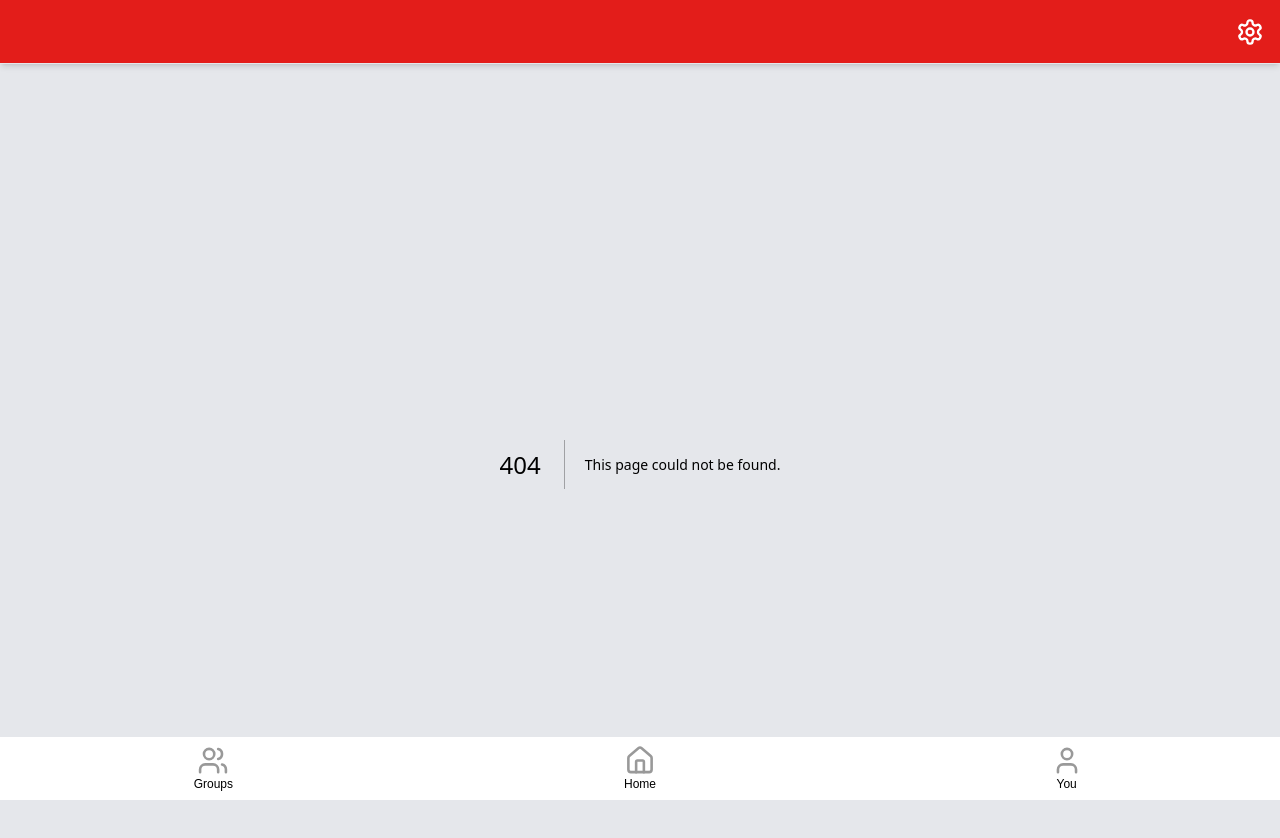
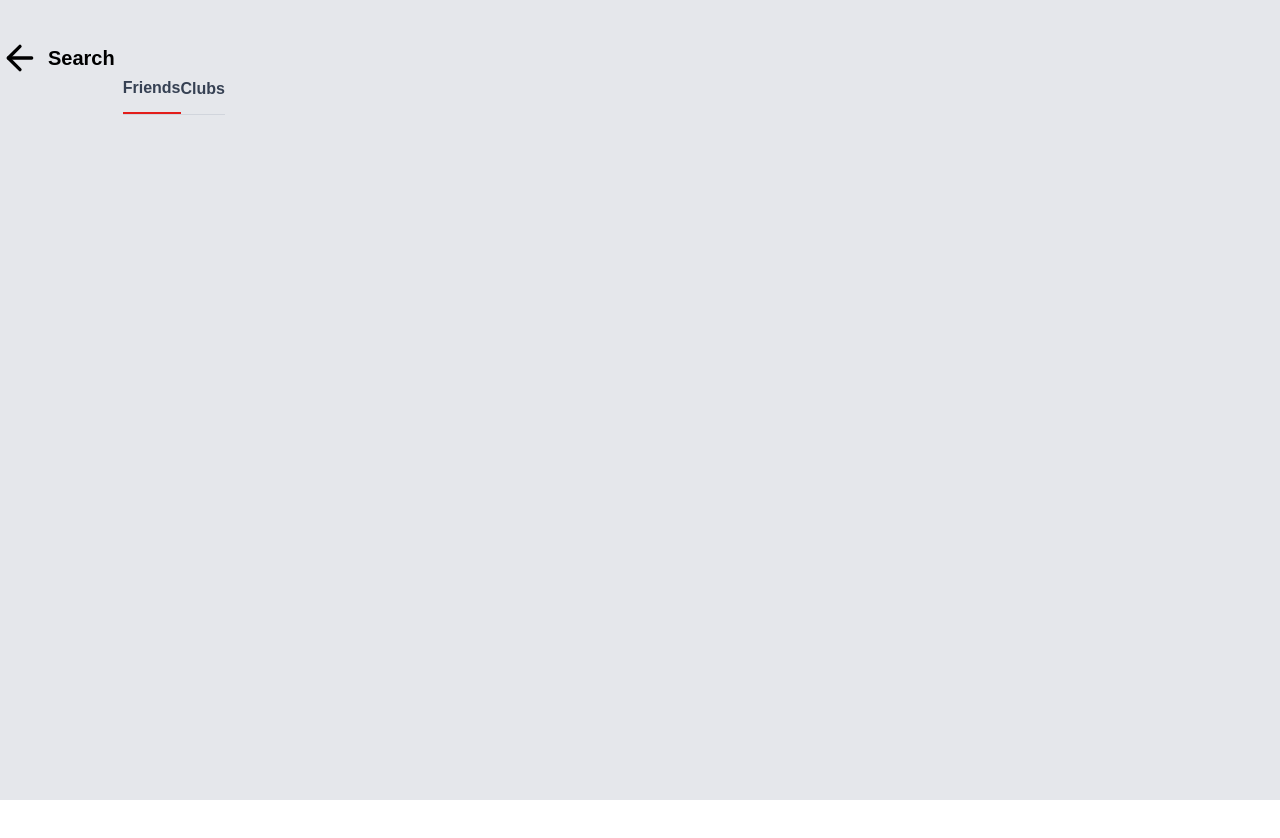
Before and after one commit to elz-ming/pru-mdrt, a Next.js app: page /search in a window 1280 px wide. Before the commit this address had no page. Shown: the top 838 px of the page. After the commit the page ends 800 px from the top, so only its background shows below. Built offline with nearby package versions, Linux system fonts and the light colour scheme.

Commit message:
create subtabs

```diff
--- a/package.json
+++ b/package.json
@@ -14,6 +14,7 @@
     "@supabase/supabase-js": "^2.49.8",
     "@telegram-apps/sdk-react": "^3.2.4",
     "@twa-dev/types": "^8.0.2",
+    "clsx": "^2.1.1",
     "cohere-ai": "^7.17.1",
     "date-fns": "^4.1.0",
     "dotenv": "^16.5.0",
--- a/src/app/components/HeaderBar.tsx
+++ b/src/app/components/HeaderBar.tsx
@@ -1,7 +1,7 @@
 "use client";
 
 import { useRouter } from "next/navigation";
-import { Settings } from "lucide-react";
+import { Settings, Search } from "lucide-react";
 
 export default function HeaderBar({ title }: { title: string }) {
   const router = useRouter();
@@ -9,9 +9,14 @@ export default function HeaderBar({ title }: { title: string }) {
   return (
     <header className="fixed top-0 left-0 w-full h-16 z-50 flex justify-between items-center px-4 py-3 border-b border-gray-200 bg-[#e31d1a] text-white shadow-md">
       <h1 className="text-2xl font-semibold">{title}</h1>
-      <button onClick={() => router.push("/settings")}>
-        <Settings size={28} />
-      </button>
+      <div className="flex items-center gap-4">
+        <button onClick={() => router.push("/search")}>
+          <Search size={26} />
+        </button>
+        <button onClick={() => router.push("/settings")}>
+          <Settings size={28} />
+        </button>
+      </div>
     </header>
   );
 }
--- /dev/null
+++ b/src/app/components/SubHeaderTabs.tsx
@@ -0,0 +1,35 @@
+"use client";
+
+import clsx from "clsx";
+
+interface TabOption {
+  label: string;
+  value: string;
+}
+
+export default function SubHeaderTabs({
+  tabs,
+  activeTab,
+  setActiveTab,
+}: {
+  tabs: TabOption[];
+  activeTab: string;
+  setActiveTab: (val: string) => void;
+}) {
+  return (
+    <div className="flex justify-around border-b border-gray-300 mt-16">
+      {tabs.map((tab) => (
+        <button
+          key={tab.value}
+          className={clsx(
+            "py-3 font-semibold text-gray-700",
+            activeTab === tab.value && "text-black border-b-2 border-[#e31d1a]"
+          )}
+          onClick={() => setActiveTab(tab.value)}
+        >
+          {tab.label}
+        </button>
+      ))}
+    </div>
+  );
+}
--- a/src/app/layout.tsx
+++ b/src/app/layout.tsx
@@ -11,7 +11,8 @@ export default function RootLayout({
   children: React.ReactNode;
 }>) {
   const pathname = usePathname();
-  const showLayout = !pathname.startsWith("/settings");
+  const excludedPaths = ["/settings", "/search"];
+  const showLayout = !excludedPaths.some((path) => pathname.startsWith(path));
 
   const getTitle = () => {
     if (pathname === "/") return "Home";
--- a/src/app/page.tsx
+++ b/src/app/page.tsx
@@ -14,45 +14,47 @@ function HomePage() {
   const [error, setError] = useState<string | null>(null);
   const [isLoading, setIsLoading] = useState<boolean>(true);
   const [showIntro, setShowIntro] = useState(false);
-  const launchParams = useLaunchParams();
+  // const launchParams = useLaunchParams();
 
-  useEffect(() => {
-    const initialize = async () => {
-      try {
-        if (launchParams) {
-          try {
-            const encodedGroupId =
-              launchParams.tgWebAppStartParam ??
-              launchParams?.tgWebAppData?.start_param ??
-              launchParams?.startapp ??
-              null;
+  localStorage.setItem("encoded_id", "NjYzODczODU0MA==");
 
-            const decodedGroupId = atob(encodedGroupId as string);
-            console.log("Decoded Group ID:", decodedGroupId);
+  // useEffect(() => {
+  //   const initialize = async () => {
+  //     try {
+  //       if (launchParams) {
+  //         try {
+  //           const encodedGroupId =
+  //             launchParams.tgWebAppStartParam ??
+  //             launchParams?.tgWebAppData?.start_param ??
+  //             launchParams?.startapp ??
+  //             null;
 
-            setGroupId(decodedGroupId);
+  //           const decodedGroupId = atob(encodedGroupId as string);
+  //           console.log("Decoded Group ID:", decodedGroupId);
 
-            if (typeof encodedGroupId === "string") {
-              localStorage.setItem("encoded_id", encodedGroupId as string);
-            }
-          } catch (error) {
-            console.error("Error decoding group ID:", error);
-            setError("Invalid group ID format");
-          }
-        } else {
-          console.log("No launchParams available");
-          setError(`launchParams: ${JSON.stringify(launchParams)}`);
-        }
-      } catch (error) {
-        console.error("Error in initializeComponent:", error);
-        setError("An error occurred while initializing the component");
-      } finally {
-        setIsLoading(false);
-      }
-    };
+  //           setGroupId(decodedGroupId);
 
-    initialize();
-  }, [launchParams]);
+  //           if (typeof encodedGroupId === "string") {
+  //             localStorage.setItem("encoded_id", encodedGroupId as string);
+  //           }
+  //         } catch (error) {
+  //           console.error("Error decoding group ID:", error);
+  //           setError("Invalid group ID format");
+  //         }
+  //       } else {
+  //         console.log("No launchParams available");
+  //         setError(`launchParams: ${JSON.stringify(launchParams)}`);
+  //       }
+  //     } catch (error) {
+  //       console.error("Error in initializeComponent:", error);
+  //       setError("An error occurred while initializing the component");
+  //     } finally {
+  //       setIsLoading(false);
+  //     }
+  //   };
+
+  //   initialize();
+  // }, [launchParams]);
 
   useEffect(() => {
     const hasSeenIntro = localStorage.getItem("hasSeenIntro");
@@ -63,11 +65,11 @@ function HomePage() {
     }
   }, []);
 
-  if (isLoading) return <div className="p-4">Loading MDRT App...</div>;
+  // if (isLoading) return <div className="p-4">Loading MDRT App...</div>;
 
-  if (error) return <div className="p-4 text-red-500">{error}</div>;
+  // if (error) return <div className="p-4 text-red-500">{error}</div>;
 
-  if (!groupId) return <div className="p-4">No valid group ID found.</div>;
+  // if (!groupId) return <div className="p-4">No valid group ID found.</div>;
 
   if (showIntro) {
     return <LottieIntro onFinish={() => setShowIntro(false)} />;
--- /dev/null
+++ b/src/app/search/page.tsx
@@ -0,0 +1,41 @@
+"use client";
+
+import { useState } from "react";
+import { useRouter } from "next/navigation";
+import { ArrowLeft } from "lucide-react"; // or any icon you prefer
+import SubHeaderTabs from "@/app/components/SubHeaderTabs";
+import SearchFriends from "./subcomponents/SearchFriends";
+import SearchClubs from "./subcomponents/SearchClubs";
+
+export default function SearchPage() {
+  const router = useRouter();
+  const [activeTab, setActiveTab] = useState("friends");
+
+  const tabs = [
+    { label: "Friends", value: "friends" },
+    { label: "Clubs", value: "clubs" },
+  ];
+
+  return (
+    <>
+      {/* Custom header with back button */}
+      <header className="flex items-center gap-2 mb-4">
+        <button onClick={() => router.back()}>
+          <ArrowLeft size={40} />
+        </button>
+        <h1 className="text-xl font-bold">Search</h1>
+        <SubHeaderTabs
+          tabs={tabs}
+          activeTab={activeTab}
+          setActiveTab={setActiveTab}
+        />
+      </header>
+      <main>
+        <div className="px-4 py-2">
+          {activeTab === "friends" && <SearchFriends />}
+          {activeTab === "clubs" && <SearchClubs />}
+        </div>
+      </main>
+    </>
+  );
+}
--- /dev/null
+++ b/src/app/search/subcomponents/SearchClubs.tsx
@@ -0,0 +1,3 @@
+export default function SearchClubs() {
+  return <></>;
+}
--- /dev/null
+++ b/src/app/search/subcomponents/SearchFriends.tsx
@@ -0,0 +1,3 @@
+export default function SearchFriends() {
+  return <></>;
+}
--- a/src/app/settings/layout.tsx
+++ /dev/null
@@ -1,11 +0,0 @@
-"use client";
-
-import { ReactNode } from "react";
-
-export default function SettingsLayout({ children }: { children: ReactNode }) {
-  return (
-    <html lang="en">
-      <body className="min-h-screen bg-white p-4 antialiased">{children}</body>
-    </html>
-  );
-}
--- a/src/app/settings/page.tsx
+++ b/src/app/settings/page.tsx
@@ -7,7 +7,7 @@ export default function SettingsPage() {
   const router = useRouter();
 
   return (
-    <div>
+    <>
       {/* Custom header with back button */}
       <header className="flex items-center gap-2 mb-4">
         <button onClick={() => router.back()}>
@@ -15,11 +15,16 @@ export default function SettingsPage() {
         </button>
         <h1 className="text-xl font-bold">Settings</h1>
       </header>
-
-      <ul className="space-y-3">
-        <li className="p-3 bg-gray-100 rounded">🔔 Notification Preferences</li>
-        <li className="p-3 bg-gray-100 rounded">🌙 Theme Mode (Coming Soon)</li>
-      </ul>
-    </div>
+      <main>
+        <ul className="space-y-3">
+          <li className="p-3 bg-gray-100 rounded">
+            🔔 Notification Preferences
+          </li>
+          <li className="p-3 bg-gray-100 rounded">
+            🌙 Theme Mode (Coming Soon)
+          </li>
+        </ul>
+      </main>
+    </>
   );
 }
```
Also changed, not shown: 1 other file (tests, documents, lock files or other folders).
